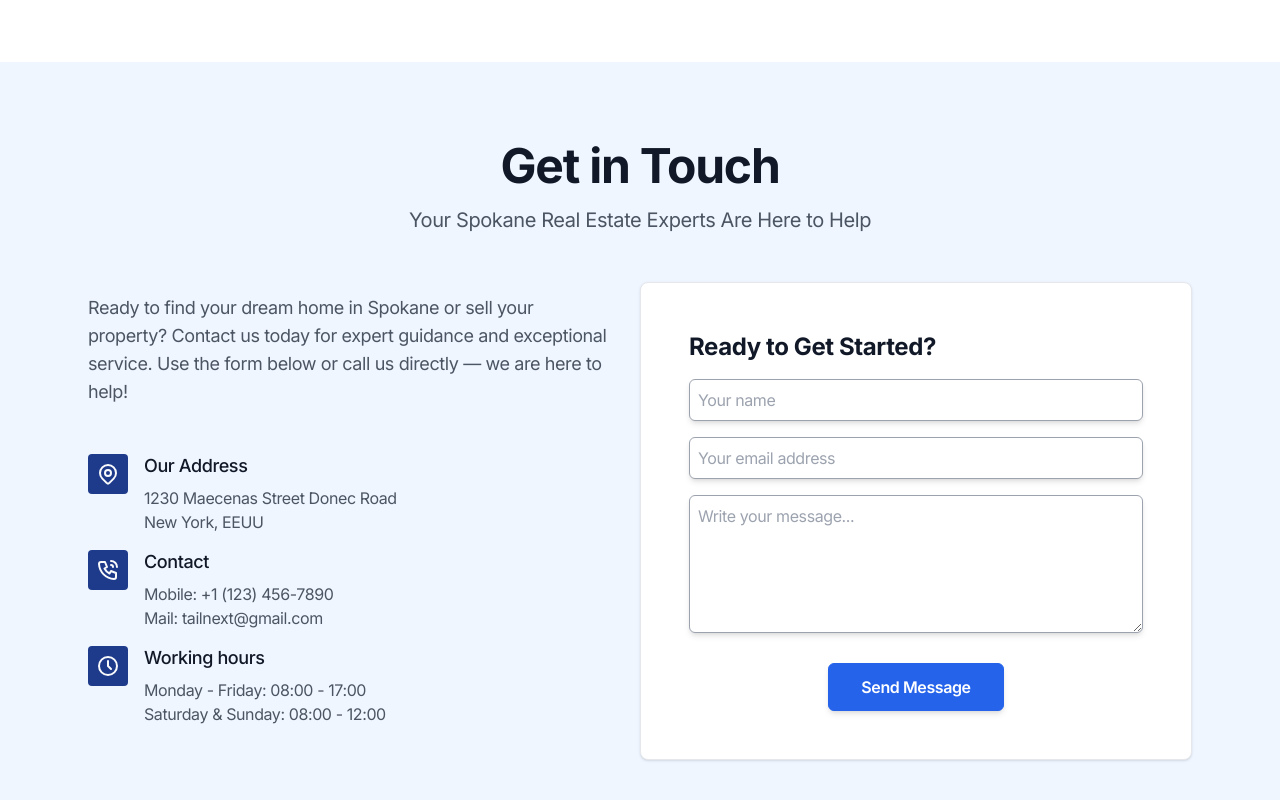
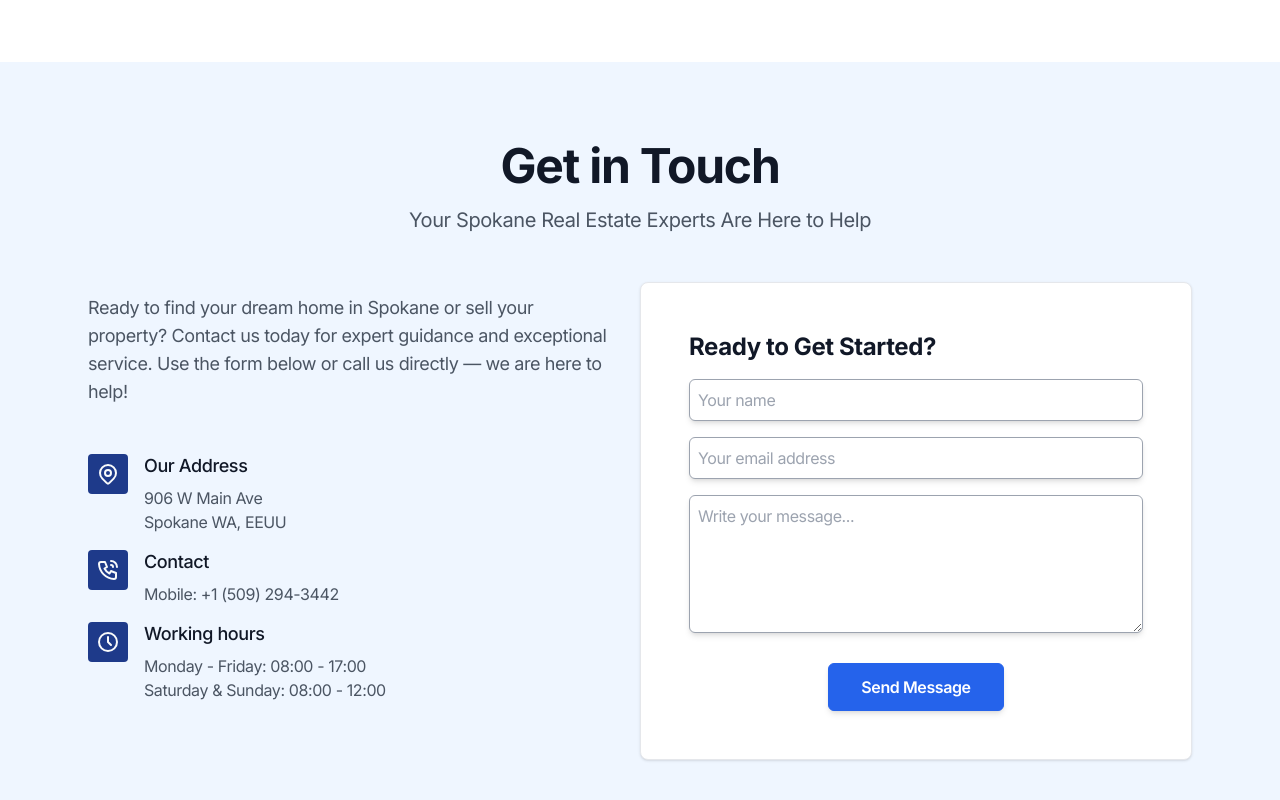
Before and after one commit to webDesignMumeishon/spokane-realtors, a Next.js app: page / in a window 1280 px wide. Shown: the part 2901-3701 px from the top of the page. Built offline with nearby package versions, Linux system fonts and the light colour scheme.

Commit message:
add contact info

```diff
--- a/src/shared/data/pages/home.data.tsx
+++ b/src/shared/data/pages/home.data.tsx
@@ -617,12 +617,12 @@ export const contactHome: ContactProps = {
   items: [
     {
       title: 'Our Address',
-      description: ['1230 Maecenas Street Donec Road', 'New York, EEUU'],
+      description: ['906 W Main Ave', 'Spokane WA, EEUU'],
       icon: IconMapPin,
     },
     {
       title: 'Contact',
-      description: ['Mobile: +1 (123) 456-7890', 'Mail: tailnext@gmail.com'],
+      description: ['Mobile: +1 (509) 294-3442'],
       icon: IconPhoneCall,
     },
     {
```
